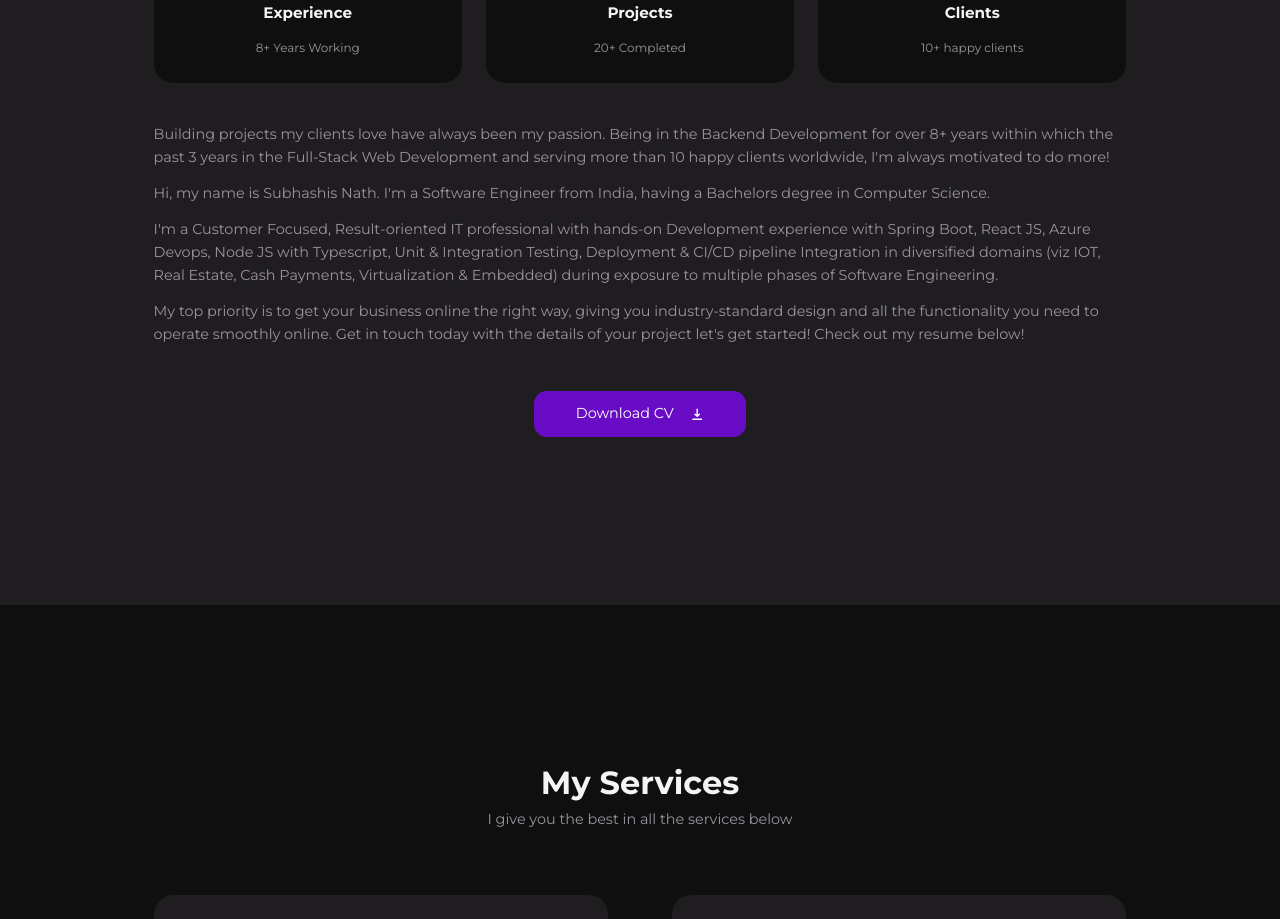
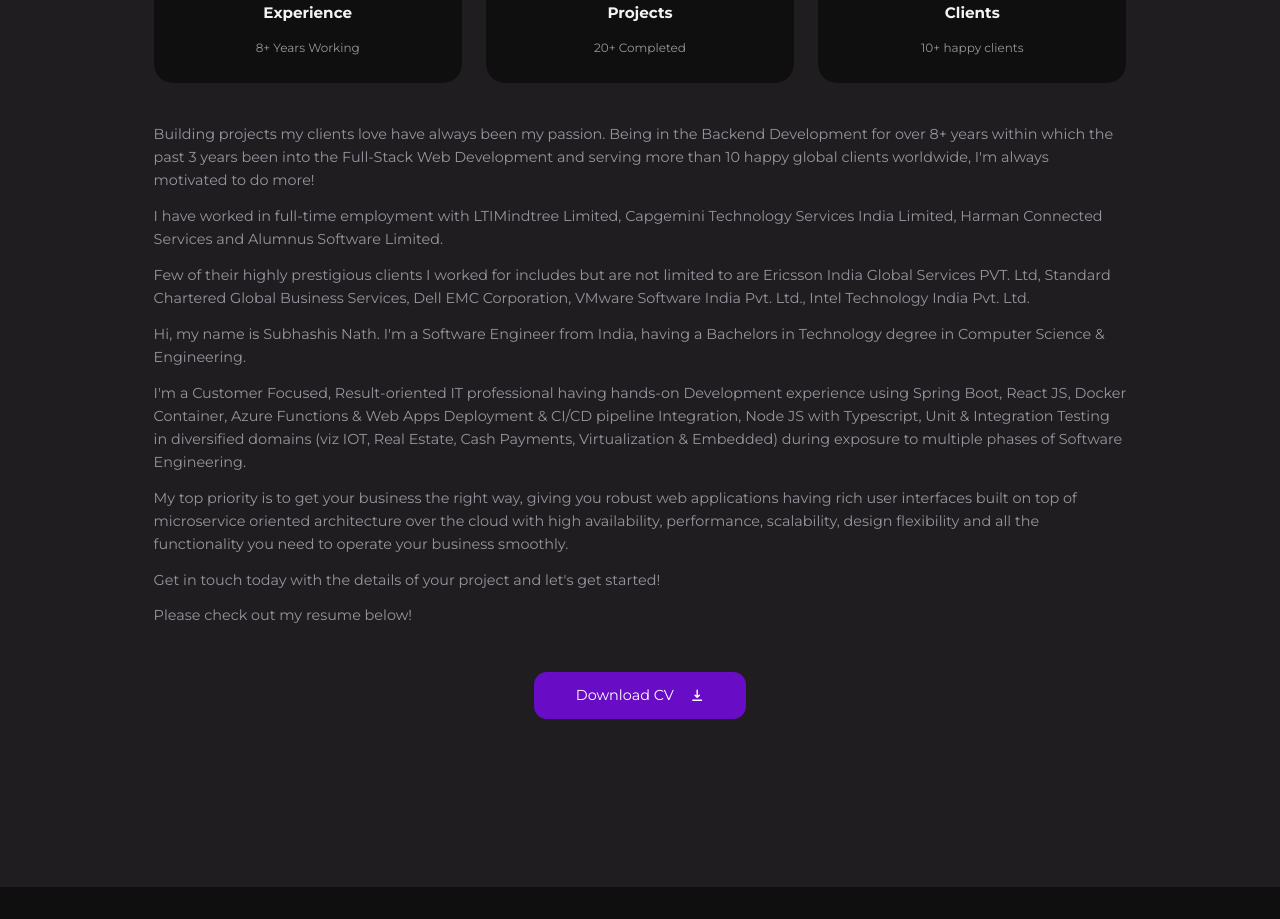
Before and after one commit to subha81788/personal-portfolio, a React (Create React App) app: page / in a window 1280 px wide. Shown: the part 1120-2039 px from the top of the page. Built offline with nearby package versions, Linux system fonts and the light colour scheme.

Commit message:
Updated the about section text

```diff
--- a/src/App.jsx
+++ b/src/App.jsx
@@ -11,6 +11,9 @@
 import Footer from './sections/footer/Footer';
 import FloatingNav from './sections/floating-nav/FloatingNav';
 import { useThemeContext } from './context/theme-context';
+import CV from "../src/assets/cv.pdf"
+
+const cvFileNameAfterDownload = "Subhashis-Nath-Resume-Fullstack-Java-8Yrs";
 
 const App = () => {
   const { themeState } = useThemeContext();
@@ -56,7 +59,7 @@
       <Theme />
       <Navbar />
       <Header />
-      <About />
+      <About cv={CV} downloadAs={cvFileNameAfterDownload}/>
       <Services />
       <Portfolio />
       {/* <Testimonials/>
--- a/src/sections/about/About.jsx
+++ b/src/sections/about/About.jsx
@@ -1,10 +1,9 @@
 import {HiDownload} from 'react-icons/hi'
 import Card from '../../components/Card'
 import data from './data'
-import CV from "../../assets/Subhashis-Nath-Resume-Fullstack-Java-8Yrs.pdf"
 import './about.css'
 
-const About = () => {
+const About = ({ cv, downloadAs }) => {
   return (
     <section id="about" data-aos="fade-in">
       <div className="container about__container">
@@ -21,29 +20,46 @@
         <p>
           Building projects my clients love have always been my passion. Being
           in the Backend Development for over 8+ years within which the past 3
-          years in the Full-Stack Web Development and serving more than 10 happy
-          clients worldwide, I'm always motivated to do more!
+          years been into the Full-Stack Web Development and serving more than
+          10 happy global clients worldwide, I'm always motivated to do more!
         </p>
         <p>
-          Hi, my name is Subhashis Nath. I'm a Software Engineer from India, having
-          a Bachelors degree in Computer Science.
+          I have worked in full-time employment with LTIMindtree Limited,
+          Capgemini Technology Services India Limited, Harman Connected Services
+          and Alumnus Software Limited.
         </p>
         <p>
-          I'm a Customer Focused, Result-oriented IT professional with hands-on
-          Development experience with Spring Boot, React JS, Azure Devops,
-          Node JS with Typescript, Unit & Integration Testing, Deployment & CI/CD
-          pipeline Integration in diversified domains (viz IOT, Real Estate, Cash Payments,
-          Virtualization & Embedded) during exposure to multiple phases of Software
-          Engineering.
+          Few of their highly prestigious clients I worked for includes but are not
+          limited to are Ericsson India Global Services PVT. Ltd, Standard
+          Chartered Global Business Services, Dell EMC Corporation, VMware
+          Software India Pvt. Ltd., Intel Technology India Pvt. Ltd.
         </p>
         <p>
-          My top priority is to get your business online the right way, giving
-          you industry-standard design and all the functionality you need to
-          operate smoothly online. Get in touch today with the details of your
-          project let's get started! Check out my resume below!
+          Hi, my name is Subhashis Nath. I'm a Software Engineer from India,
+          having a Bachelors in Technology degree in Computer Science & Engineering.
         </p>
+        <p>
+          I'm a Customer Focused, Result-oriented IT professional having hands-on
+          Development experience using Spring Boot, React JS, Docker Container,
+          Azure Functions & Web Apps Deployment & CI/CD pipeline Integration,
+          Node JS with Typescript, Unit & Integration Testing in diversified
+          domains (viz IOT, Real Estate, Cash Payments, Virtualization &
+          Embedded) during exposure to multiple phases of Software Engineering.
+        </p>
+        <p>
+          My top priority is to get your business the right way, giving you
+          robust web applications having rich user interfaces built on top of
+          microservice oriented architecture over the cloud with high availability,
+          performance, scalability, design flexibility and all the functionality you
+          need to operate your business smoothly.
+        </p>
+        <p>
+          Get in touch today with the details of your project and let's get
+          started!
+        </p>
+        <p>Please check out my resume below!</p>
         <div className="about__cv-download-cta">
-          <a href={CV} download className="btn primary" data-aos="fade-up">
+          <a href={cv} download={downloadAs} className="btn primary" data-aos="fade-up">
             Download CV <HiDownload />
           </a>
         </div>
```
Also changed, not shown: 2 other files (tests, documents, lock files or other folders).
